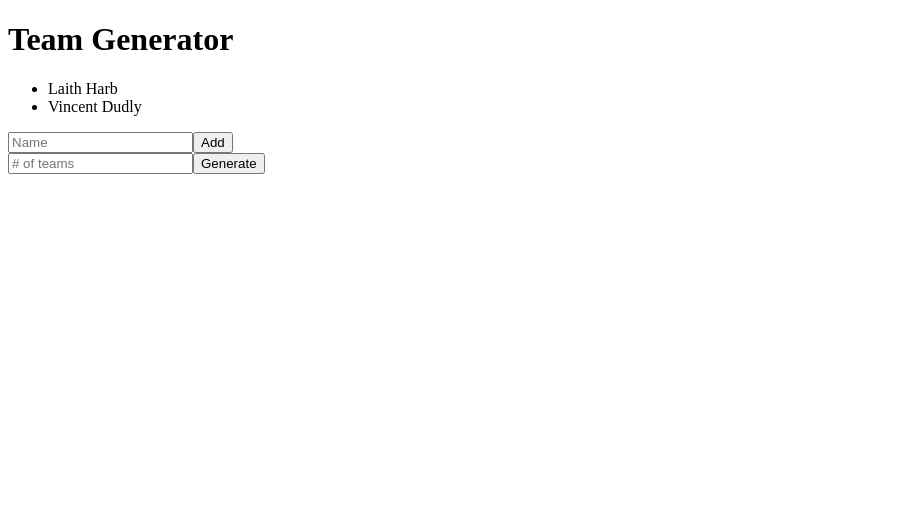
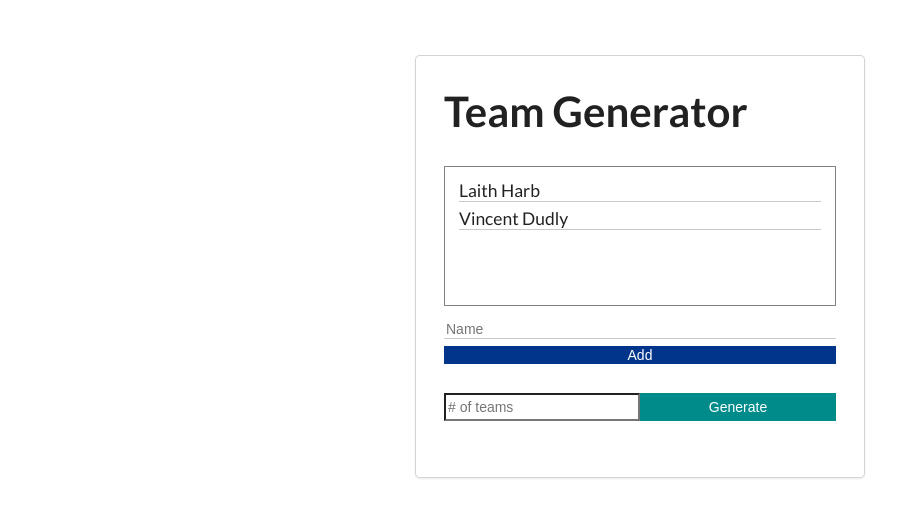
Before and after one commit to Yonis7/Team-Managment-App, an Angular app: page / in a window 1280 px wide. Shown: the top 518 px of the page, without its empty margins (0-920 px from the left). Built offline with nearby package versions, Linux system fonts and the light colour scheme.

Commit message:
Added initial styles to app

```diff
--- a/package.json
+++ b/package.json
@@ -19,6 +19,7 @@
     "@angular/platform-browser-dynamic": "^16.2.0",
     "@angular/router": "^16.2.0",
     "rxjs": "~7.8.0",
+    "semantic-ui-css": "^2.5.0",
     "tslib": "^2.3.0",
     "zone.js": "~0.13.0"
   },
--- a/src/app/app.component.css
+++ b/src/app/app.component.css
@@ -0,0 +1,68 @@
+.container {
+  padding: 4rem;
+  width: 40rem;
+  margin: 0 auto;
+}
+
+h1 {
+  font-size: 3rem;
+}
+
+.list {
+  padding: 1rem;
+  width: 100%;
+  height: 10rem;
+  border: 0.1rem solid grey;
+  overflow: auto;
+}
+
+.add-members-container input {
+  border: none;
+  border-bottom: 0.1rem solid rgba(128, 128, 128, 0.418);
+  margin-right: 0.5rem;
+  width: 100%;
+  display: flex;
+}
+
+.add-members-container button {
+  width: 100%;
+  border: none;
+  color: white;
+  font-weight: 400;
+  cursor: pointer;
+  background-color: rgb(0, 53, 139);
+  margin-top: 0.5rem;
+}
+
+.input-container {
+  margin: 2rem 0;
+  display: flex;
+  height: 2rem;
+}
+
+.input-container button {
+  width: 50%;
+  background-color: darkcyan;
+  border: none;
+  color: white;
+}
+
+.input-container input {
+  width: 50%;
+}
+
+.card {
+  padding: 2rem;
+  width: 100%;
+}
+
+.error-msg {
+  color: red;
+}
+
+li {
+  list-style: none;
+  font-size: 1.25rem;
+  border-bottom: 0.1rem solid rgba(128, 128, 128, 0.418);
+  margin-bottom: 0.5rem;
+}
--- a/src/app/app.component.html
+++ b/src/app/app.component.html
@@ -1,17 +1,17 @@
-<div>
-  <div>
-    <h1> Team Generator</h1>
-    <ul>
+<div class="container">
+  <div class="ui card">
+    <h1>Team Generator</h1>
+    <ul class="list">
       <li>Laith Harb</li>
       <li>Vincent Dudly</li>
     </ul>
-    <div>
-      <input type="text" placeholder="Name">
+    <div class="add-members-container">
+      <input type="text" placeholder="Name" />
       <button>Add</button>
     </div>
 
-    <div>
-      <input type="text" placeholder="# of teams">
+    <div class="input-container">
+      <input type="text" placeholder="# of teams" />
       <button>Generate</button>
     </div>
   </div>
--- a/src/styles.css
+++ b/src/styles.css
@@ -1 +1,2 @@
 /* You can add global styles to this file, and also import other style files */
+@import "semantic-ui-css/semantic.css";
```
Also changed, not shown: 1 other file (tests, documents, lock files or other folders).
